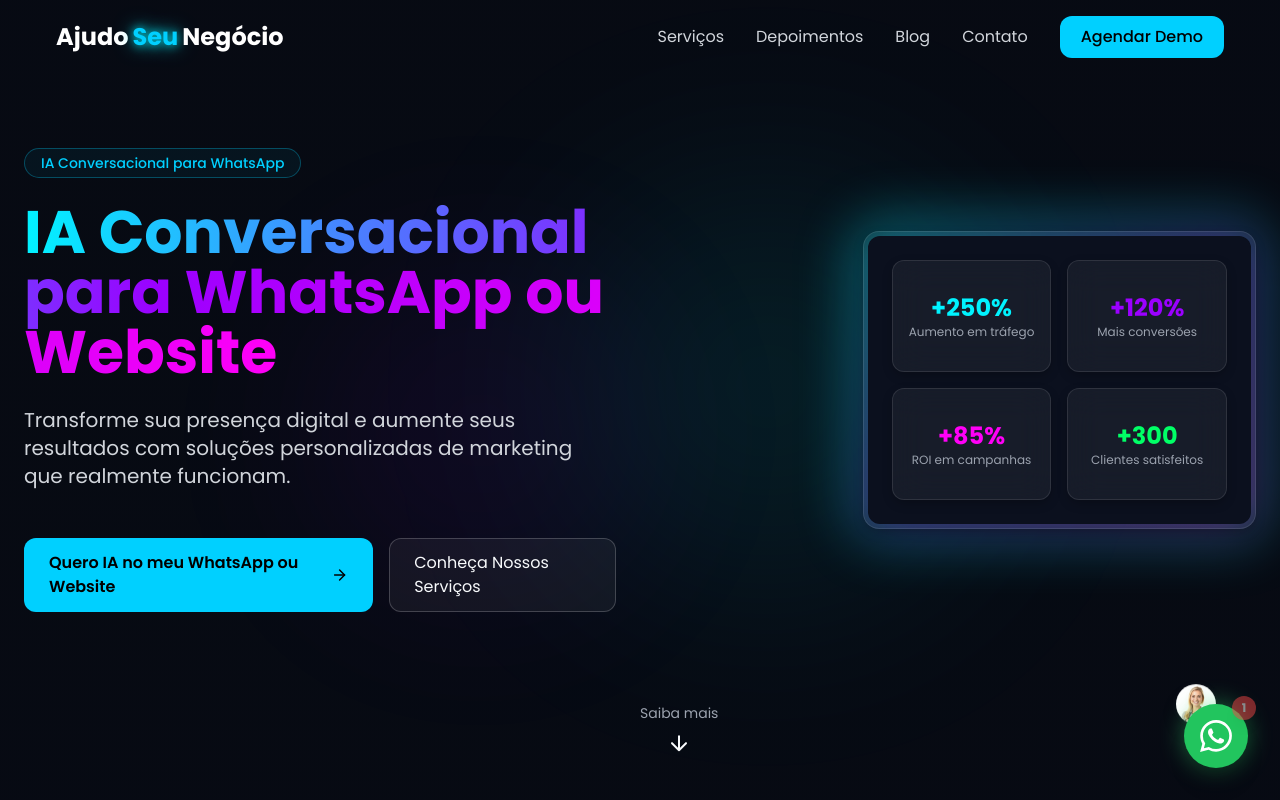
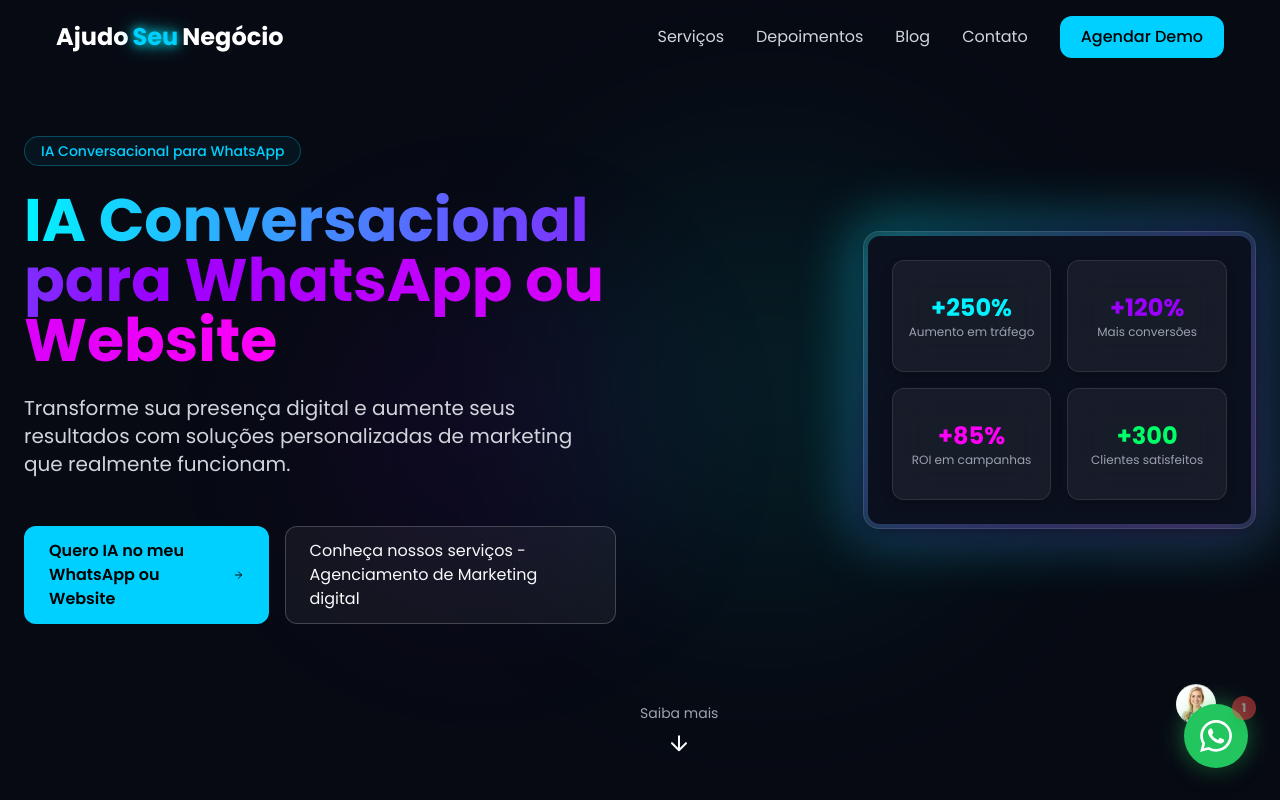
Before and after one commit to rashidi-francis/consultoria-marketing-digital, a React (Vite) app: page / in a window 1280 px wide. Shown: the top 800 px of the page. Built offline with nearby package versions, Linux system fonts and the light colour scheme.

Commit message:
Atualiza botão Conheça Nossos Serviços
Atualiza o texto do botão no header para “Conheça nossos serviços - Agenciamento de Marketing digital” e adiciona âncora para a seção Trafego Pago dentro de Services, fazendo o clique rolar até o card correspondente.

```diff
--- a/src/components/Hero.tsx
+++ b/src/components/Hero.tsx
@@ -67,10 +67,10 @@ const Hero = () => {
                 <ArrowRight className="w-5 h-5 transition-transform group-hover:translate-x-1" />
               </a>
               <a
-                href="#services"
+                href="#trafego-pago"
                 className="px-6 py-3 rounded-lg border border-white/20 bg-white/5 backdrop-blur-sm hover:bg-white/10 transition-all duration-300 w-full sm:w-auto"
               >
-                Conheça Nossos Serviços
+                Conheça nossos serviços - Agenciamento de Marketing digital
               </a>
             </div>
           </div>
--- a/src/components/Services.tsx
+++ b/src/components/Services.tsx
@@ -65,8 +65,11 @@ const services = [
 ];
 
 const ServiceCard = ({ service, index }: { service: typeof services[0], index: number }) => {
+  const cardId = service.title === "Tráfego Pago" ? "trafego-pago" : undefined;
+
   return (
     <div
+      id={cardId}
       className="glass-card rounded-xl p-0.5 h-full group relative"
       style={{ animationDelay: `${index * 0.1}s` }}
     >
```
